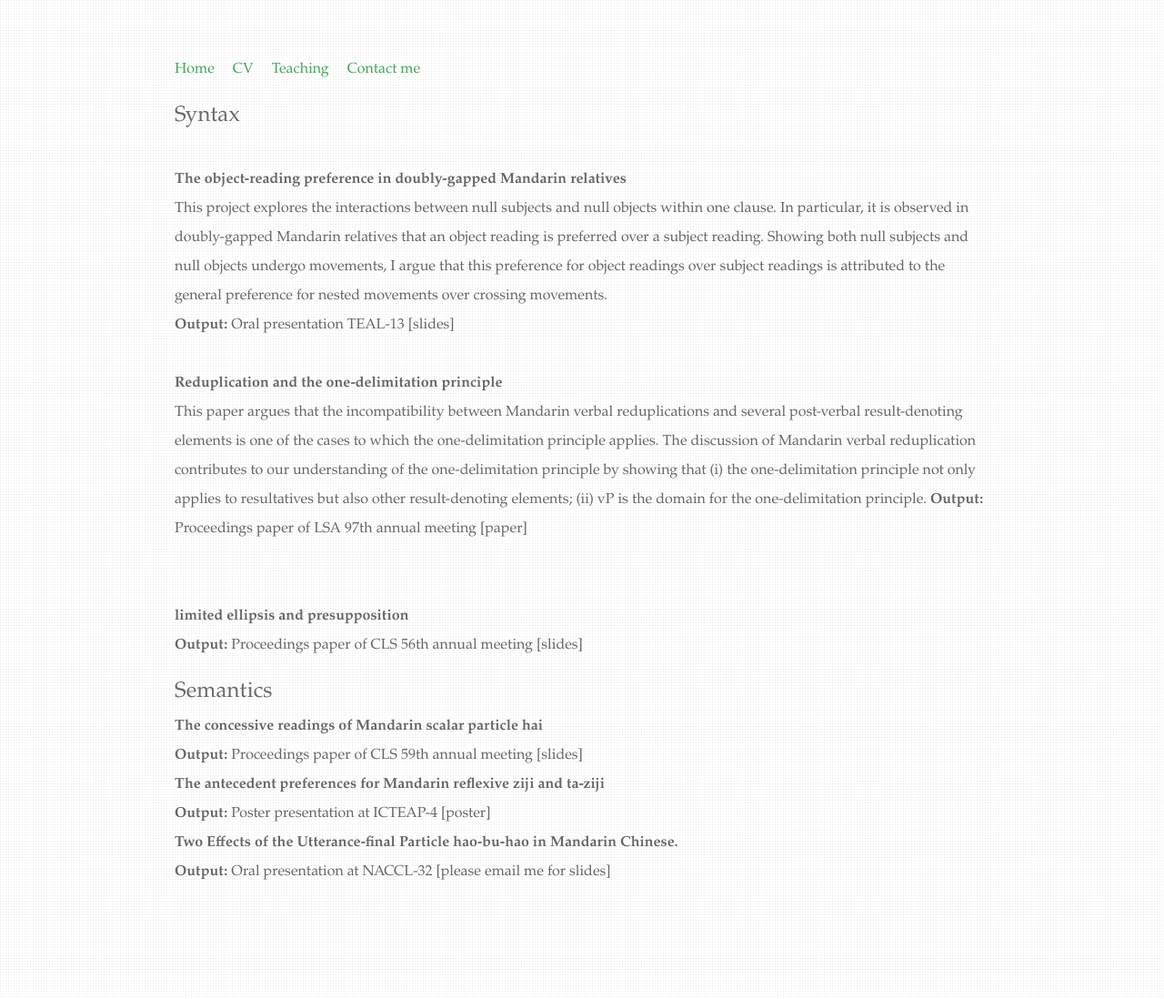
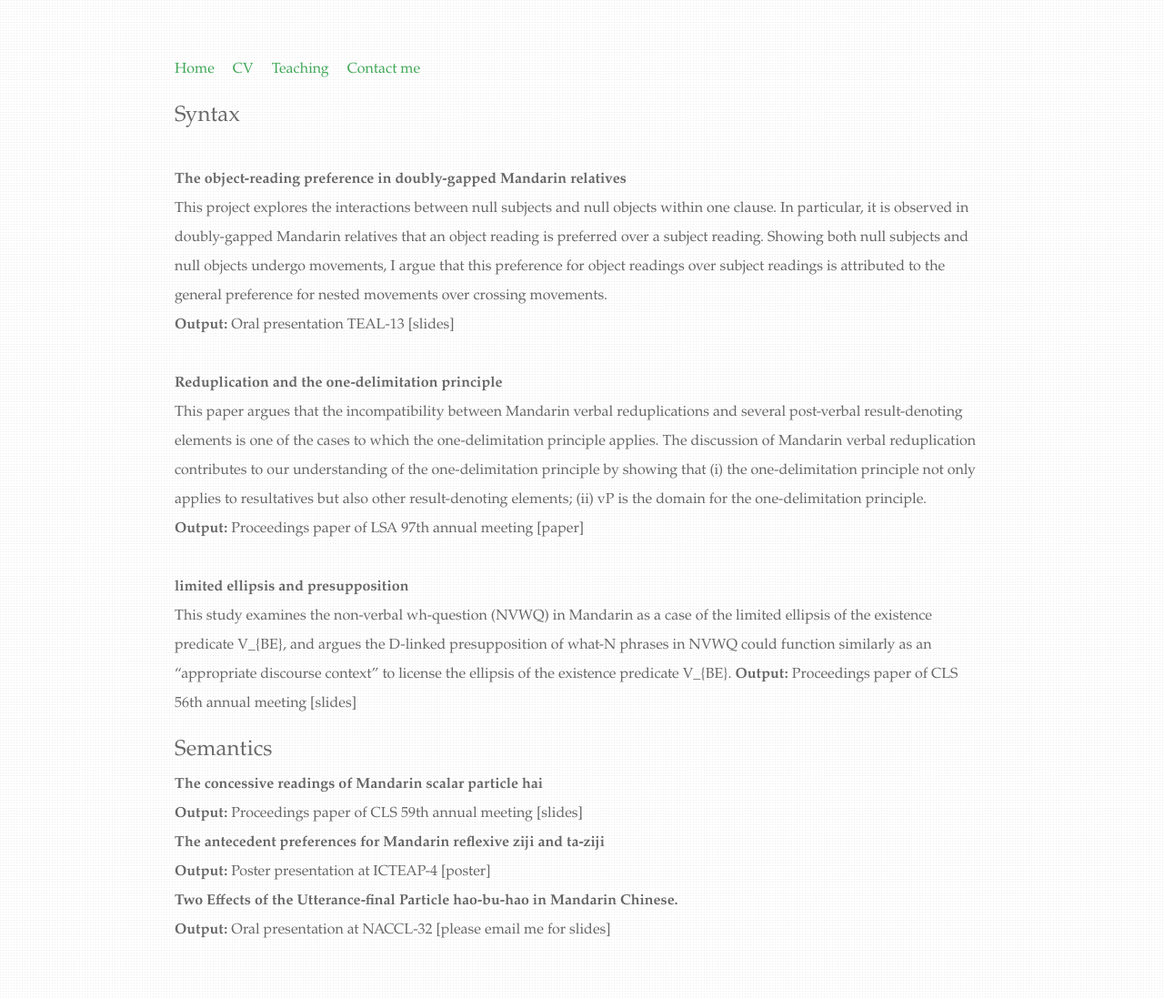
Before and after one commit to chaoyichen71/chaoyichen71.github.io, a Jekyll site: the page built from Research by topics/index.html, in a window 1280 px wide. Shown: the whole page at 91% size. Built offline with Jekyll 4.4.1, drawn with Linux system fonts in a browser that asks for light colours.

Commit message:
Update index.html

```diff
--- a/Research by topics/index.html
+++ b/Research by topics/index.html
@@ -21,12 +21,15 @@ for nested movements over crossing movements.<br>
 
 
 <b>Reduplication and the one-delimitation principle</b><br>
-This paper argues that the incompatibility between Mandarin verbal reduplications and several post-verbal result-denoting elements is one of the cases to which the one-delimitation principle applies. The discussion of Mandarin verbal reduplication contributes to our understanding of the one-delimitation principle by showing that (i) the one-delimitation principle not only applies to resultatives but also other result-denoting elements; (ii) vP is the domain for the one-delimitation principle.
+This paper argues that the incompatibility between Mandarin verbal reduplications and several post-verbal result-denoting elements is one of the cases to which the one-delimitation principle applies.
+The discussion of Mandarin verbal reduplication contributes to our understanding of the one-delimitation principle by showing that (i) the one-delimitation principle not only applies to resultatives but also other result-denoting elements; (ii) vP is the domain for the one-delimitation principle.<br>
 <b>Output:</b> Proceedings paper of LSA 97th annual meeting [paper]<br>
-<br/><br/>
+<br/>
 
 
 <b>limited ellipsis and presupposition</b><br>
+This study examines the non-verbal wh-question (NVWQ) in Mandarin as a case of the limited ellipsis of the existence predicate V_{BE}, and argues the D-linked presupposition of what-N phrases in NVWQ
+could function similarly as an “appropriate discourse context” to license the ellipsis of the existence predicate  V_{BE}.
 
 <b>Output:</b> Proceedings paper of CLS 56th annual meeting [slides]<br>
 
```
